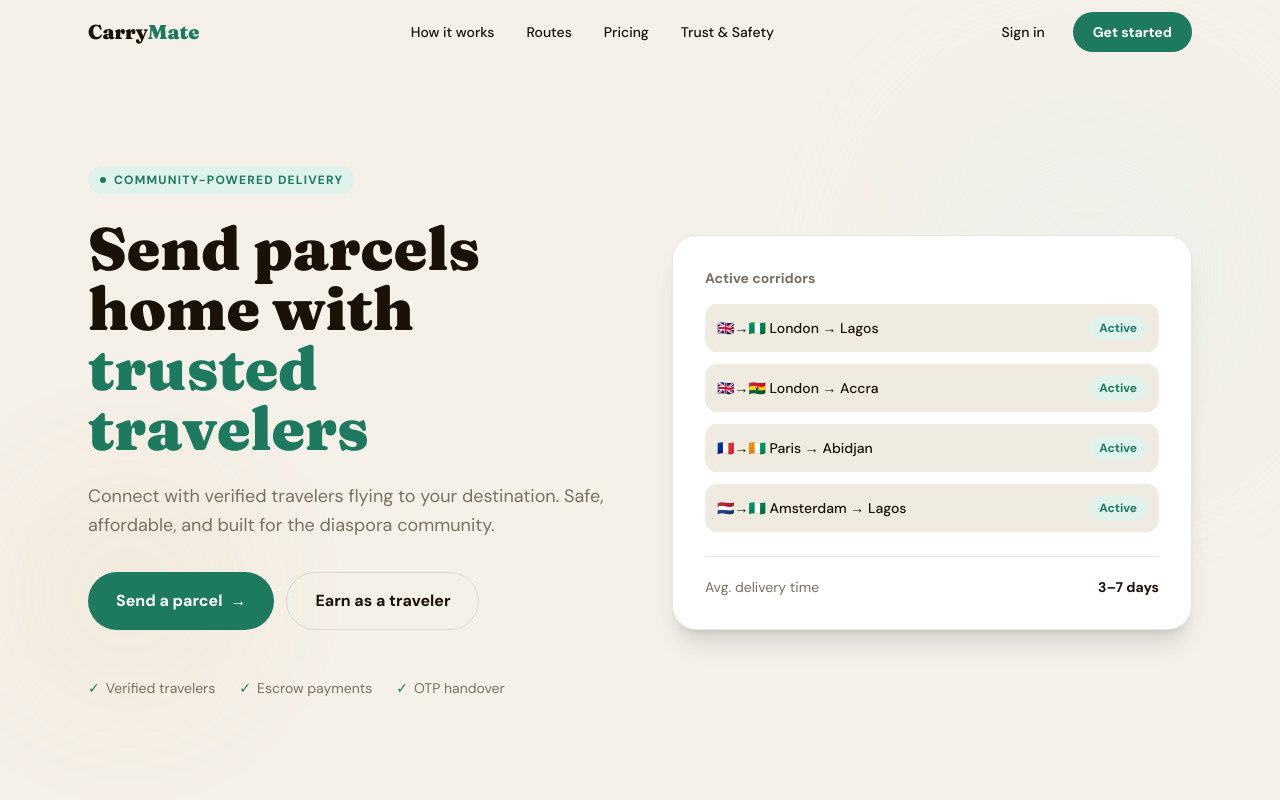
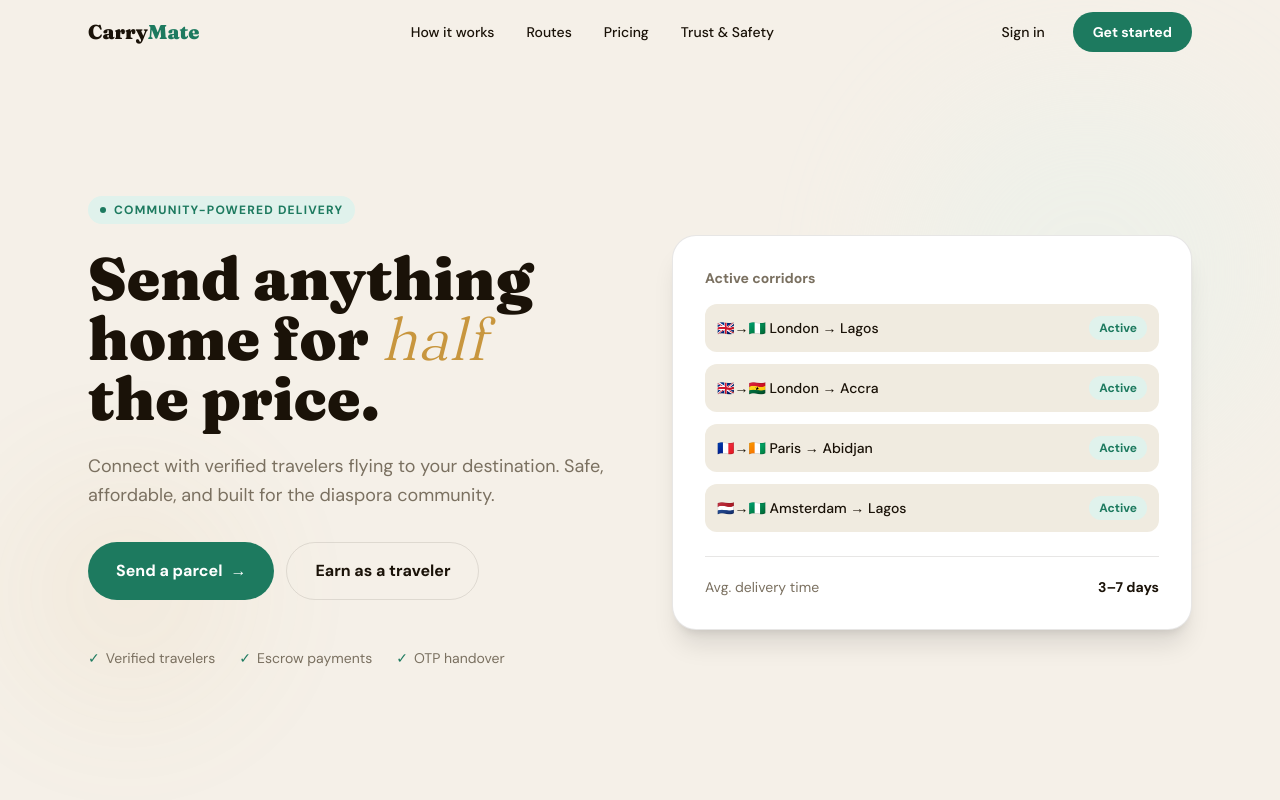
Before and after one commit to mottainaisurvey/carrymate, a Next.js app in the folder apps/web/: page / in a window 1280 px wide. Shown: the top 800 px of the page. Built offline with nearby package versions, Linux system fonts and the light colour scheme.

Commit message:
fix(web): H1 copy matches prototype — italic gold #c8963e on 'half', not teal span

```diff
--- a/apps/web/src/components/marketing/Hero.tsx
+++ b/apps/web/src/components/marketing/Hero.tsx
@@ -37,8 +37,9 @@ export function Hero() {
           </div>
 
           <h1 className="font-serif text-5xl md:text-6xl font-black leading-tight mb-6" style={{ color: 'var(--ink)' }}>
-            Send parcels home with{' '}
-            <span style={{ color: 'var(--teal)' }}>trusted travelers</span>
+            Send anything<br />home for{' '}
+            <em style={{ fontStyle: 'italic', fontWeight: 300, color: '#c8963e' }}>half</em><br />
+            the price.
           </h1>
 
           <p className="text-lg leading-relaxed mb-8" style={{ color: 'var(--text-muted)' }}>
```
